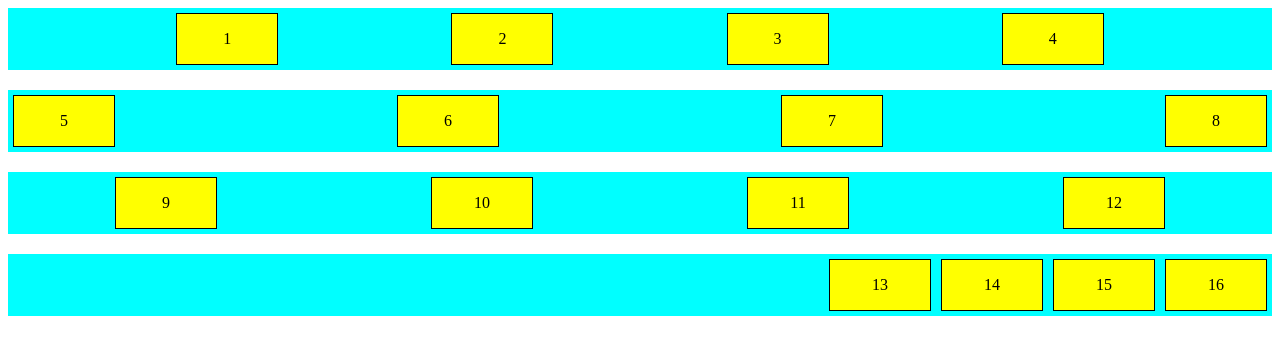
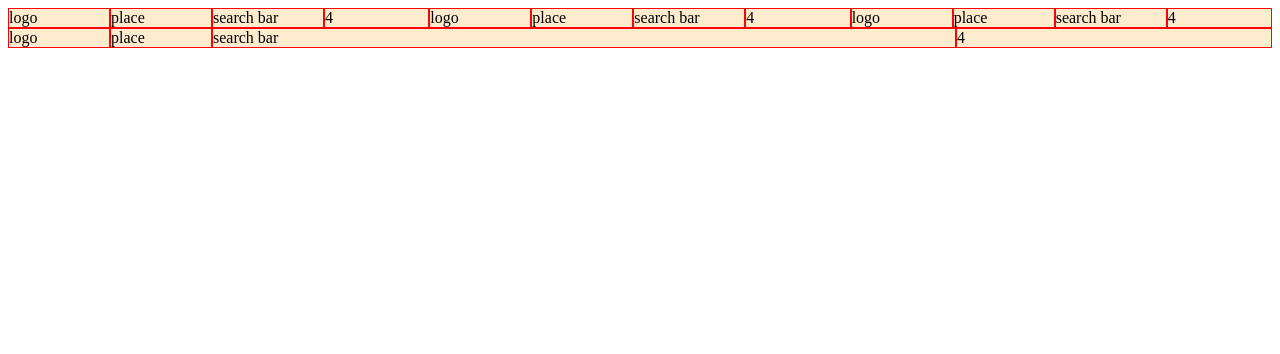
Before and after one commit to shristi9800/mernday2, a plain HTML site: page index.html in a window 1280 px wide. Drawn offline with Linux system fonts and the light colour scheme.

Commit message:
Add files via upload

```diff
--- a/index.html
+++ b/index.html
@@ -5,69 +5,47 @@
   <meta name="viewport" content="width=device-width, initial-scale=1.0">
   <title>Document</title>
   <style>
-    .parent {
+    .parent{
+      background-color: aqua;
       display: flex;
-      flex-wrap: wrap;
-      margin-bottom: 20px;
-      background-color: aqua;
+      flex-wrap:wrap;
     }
+    .child{
+      background-color: blanchedalmond;
+      border:1px solid red;
 
-    .child {
-      width: 100px;
-      height: 50px;
-      border: 1px solid black;
-      display: flex;
-      justify-content: center;
-      align-items: center;
-      margin: 5px;
-      background-color: yellow;
+      flex-basis:100px;
+      flex-shrink:0;
     }
+  .searchbox{
+    flex-grow: 3;
+    flex-shrink: 1;
 
-    /* Apply justify-content: space-evenly to the first .parent */
-    .parent:nth-child(1) {
-      justify-content: space-evenly;
-    }
-
-
-    .parent:nth-child(2) {
-      justify-content: space-between;
-    }
-
-
-    .parent:nth-child(3) {
-      justify-content: space-around;
-    }
-
-    /* Apply justify-content: flex-end to the fourth .parent */
-    .parent:nth-child(4) {
-      justify-content: flex-end;
-    }
+  }
+  .cart{
+    flex-grow: 1;
+  }
   </style>
 </head>
 <body>
   <div class="parent">
-    <div class="child">1</div>
-    <div class="child">2</div>
-    <div class="child">3</div>
-    <div class="child">4</div>
-  </div>
-  <div class="parent">
-    <div class="child">5</div>
-    <div class="child">6</div>
-    <div class="child">7</div>
-    <div class="child">8</div>
-  </div>
-  <div class="parent">
-    <div class="child">9</div>
-    <div class="child">10</div>
-    <div class="child">11</div>
-    <div class="child">12</div>
-  </div>
-  <div class="parent">
-    <div class="child">13</div>
-    <div class="child">14</div>
-    <div class="child">15</div>
-    <div class="child">16</div>
+    <div class="child">logo</div>
+    <div class="child">place</div>
+    <div class="child searchbox">search bar</div>
+    <div class="child cart">4</div>
+    <div class="child">logo</div>
+    <div class="child">place</div>
+    <div class="child searchbox">search bar</div>
+    <div class="child cart">4</div>
+    <div class="child">logo</div>
+    <div class="child">place</div>
+    <div class="child searchbox">search bar</div>
+    <div class="child cart">4</div>
+    <div class="child">logo</div>
+    <div class="child">place</div>
+    <div class="child searchbox">search bar</div>
+    <div class="child cart">4</div>
+
   </div>
 </body>
 </html>
```
